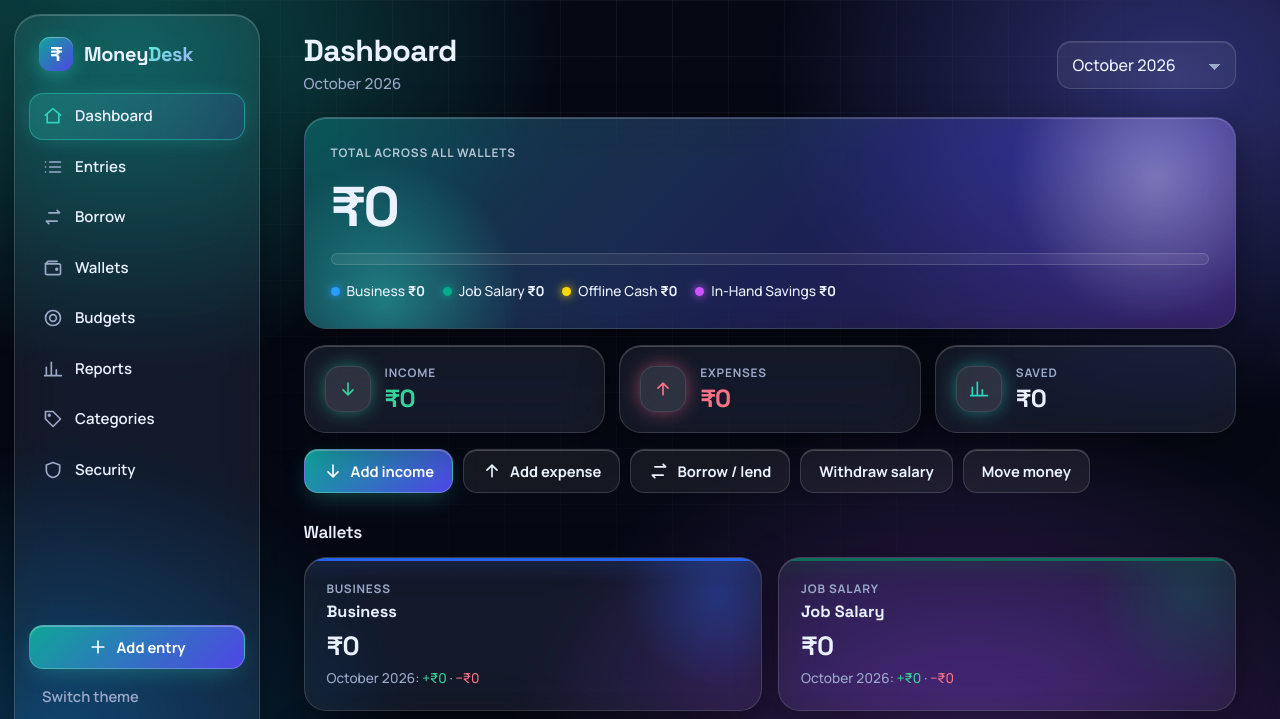
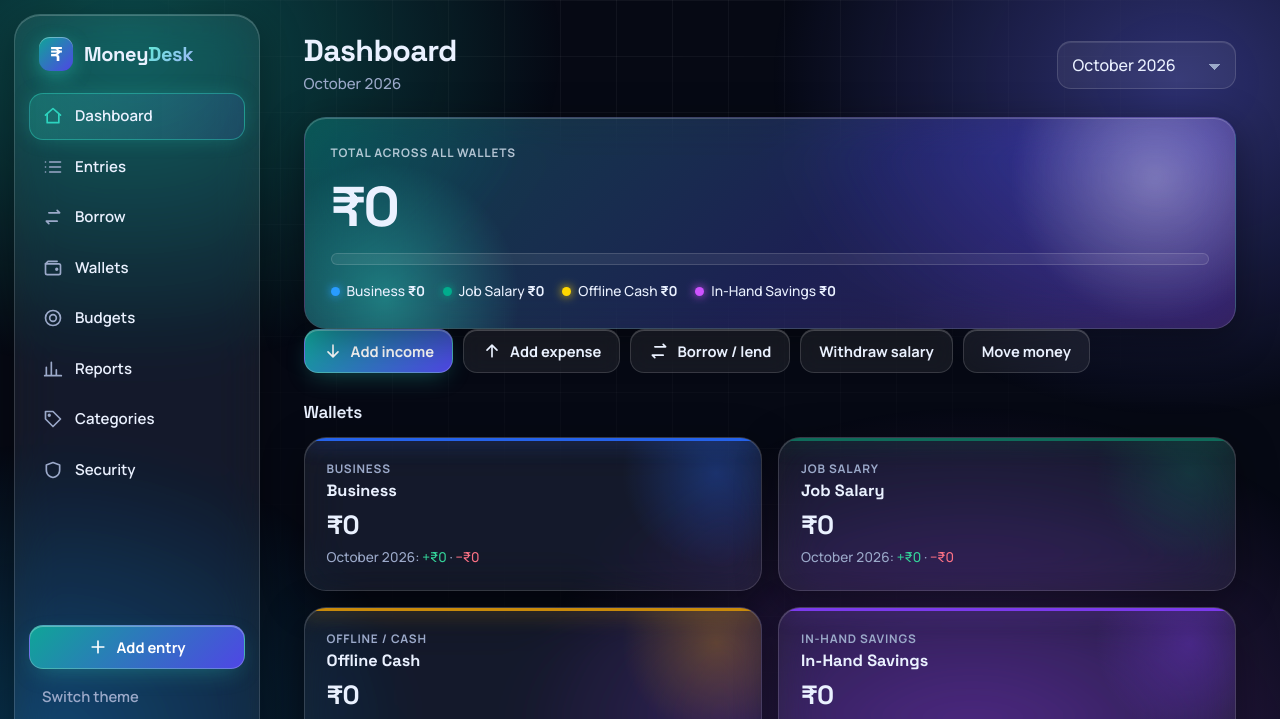
Before and after one commit to adhilnjb/MoneyDesk, a Django app: page / in a window 1280 px wide. Shown: the top 719 px of the page. Run offline with Django 5.2, Linux system fonts and the light colour scheme; the visitor is signed in with stand-in values (Sample User, id 1); data comes from the database, SQL or seed files in the repository; data that the repository does not hold is empty.

Commit message:
Change the all UI 2

```diff
--- a/templates/ledger/dashboard.html
+++ b/templates/ledger/dashboard.html
@@ -18,12 +18,6 @@
     {% for s in summary %}{% if s.share > 0 %}<i style="width:{{ s.share|floatformat:2 }}%;background:{{ s.wallet.color }};color:{{ s.wallet.color }}" title="{{ s.wallet.name }}"></i>{% endif %}{% endfor %}
   </div>
   <div class="legend">{% for s in summary %}<span><span class="dot" style="background:{{ s.wallet.color }};color:{{ s.wallet.color }}"></span>{{ s.wallet.name }}&nbsp;<b>{{ s.balance|inr }}</b></span>{% endfor %}</div>
-</section>
-
-<section class="stats" aria-label="{{ period_label }} summary">
-  <div class="card stat s-income"><span class="sicon"><svg class="ic"><use href="#i-down"/></svg></span><div class="label">Income</div><div class="value">{{ totals.income|inr }}</div></div>
-  <div class="card stat s-expense"><span class="sicon"><svg class="ic"><use href="#i-up"/></svg></span><div class="label">Expenses</div><div class="value">{{ totals.expense|inr }}</div></div>
-  <div class="card stat s-net"><span class="sicon"><svg class="ic"><use href="#i-chart"/></svg></span><div class="label">Saved{% if totals.rate is not None %} · {{ totals.rate|pct }}{% endif %}</div><div class="value {% if totals.net < 0 %}expense{% endif %}">{{ totals.net|inr }}</div></div>
 </section>
 
 <div class="quick actionsgrid">
```
